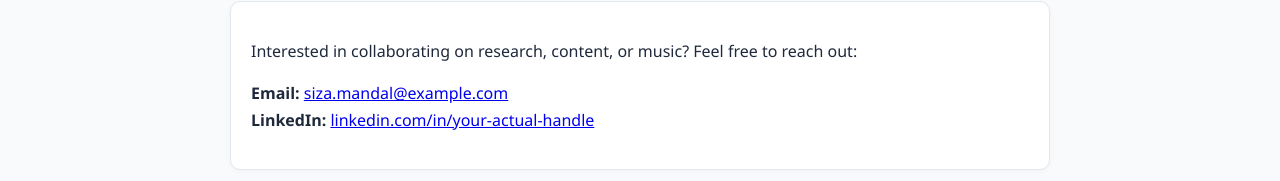
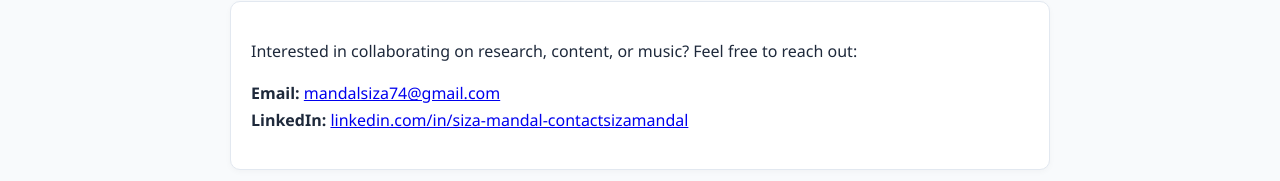
Before and after one commit to mandalsiza/Siza-Mandal, a plain HTML site: page index.html in a window 1280 px wide. Shown: the part 2328-2509 px from the top of the page. Drawn offline with Linux system fonts and the light colour scheme.

Commit message:
Update index.html

```diff
--- a/index.html
+++ b/index.html
@@ -210,9 +210,8 @@
         <p>Interested in collaborating on research, content, or music? Feel free to reach out:</p>
        <!-- Lines 211-214 -->
 <p>
-  <strong>Email:</strong> <a href="mailto:siza.mandal@example.com">siza.mandal@example.com</a><br />
-  <strong>LinkedIn:</strong> <a href="https://www.linkedin.com/in/your-actual-handle" target="_blank">linkedin.com/in/your-actual-handle</a>
-</p>
+  <strong>Email:</strong> <a href="mailto:mandalsiza74@gmail.com">mandalsiza74@gmail.com</a><br />
+ <strong>LinkedIn:</strong> <a href="https://www.linkedin.com/in/siza-mandal-contactsizamandal" target="_blank">linkedin.com/in/siza-mandal-contactsizamandal</a>
       </div>
     </section>
   </main>
```
